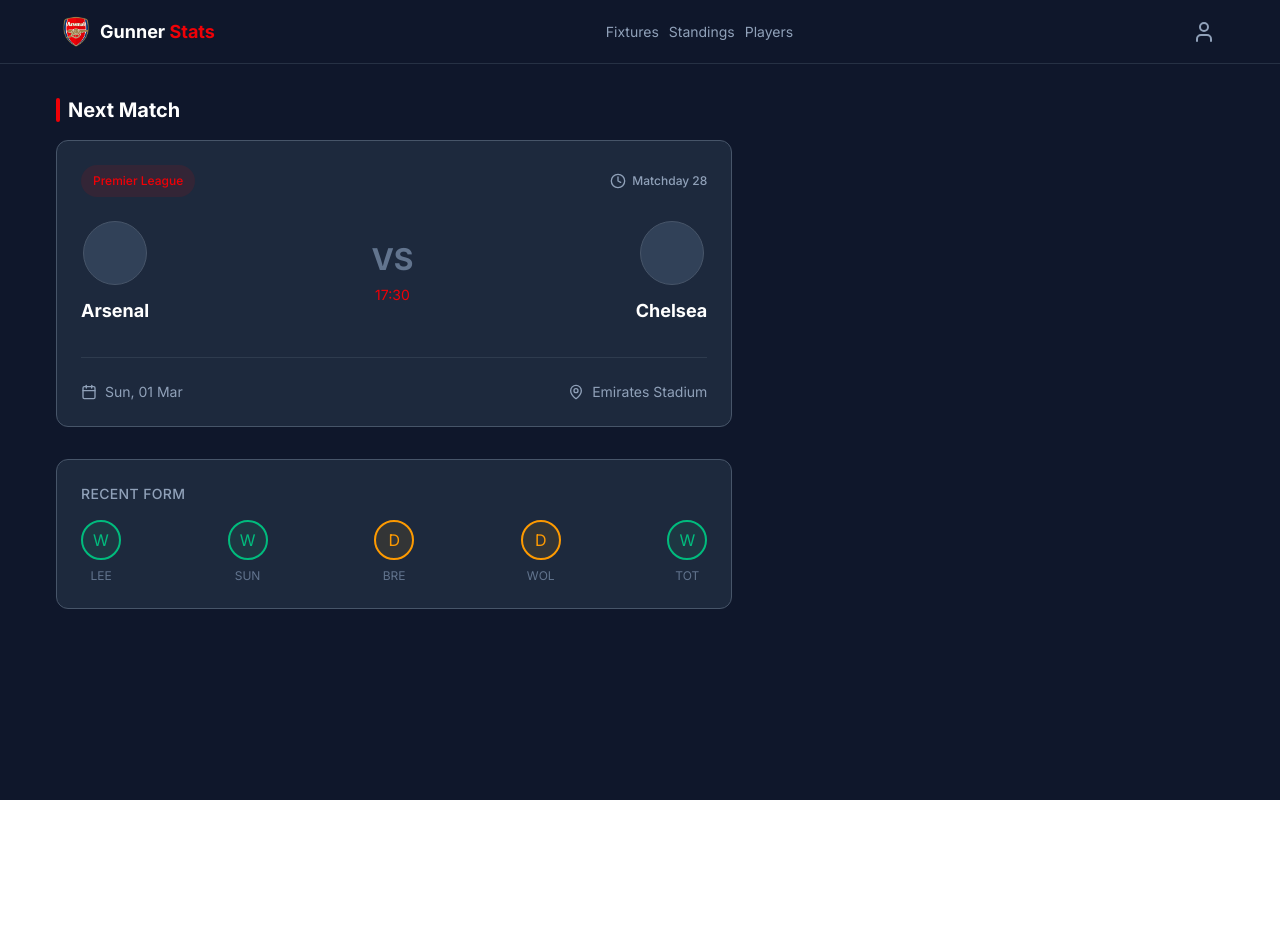
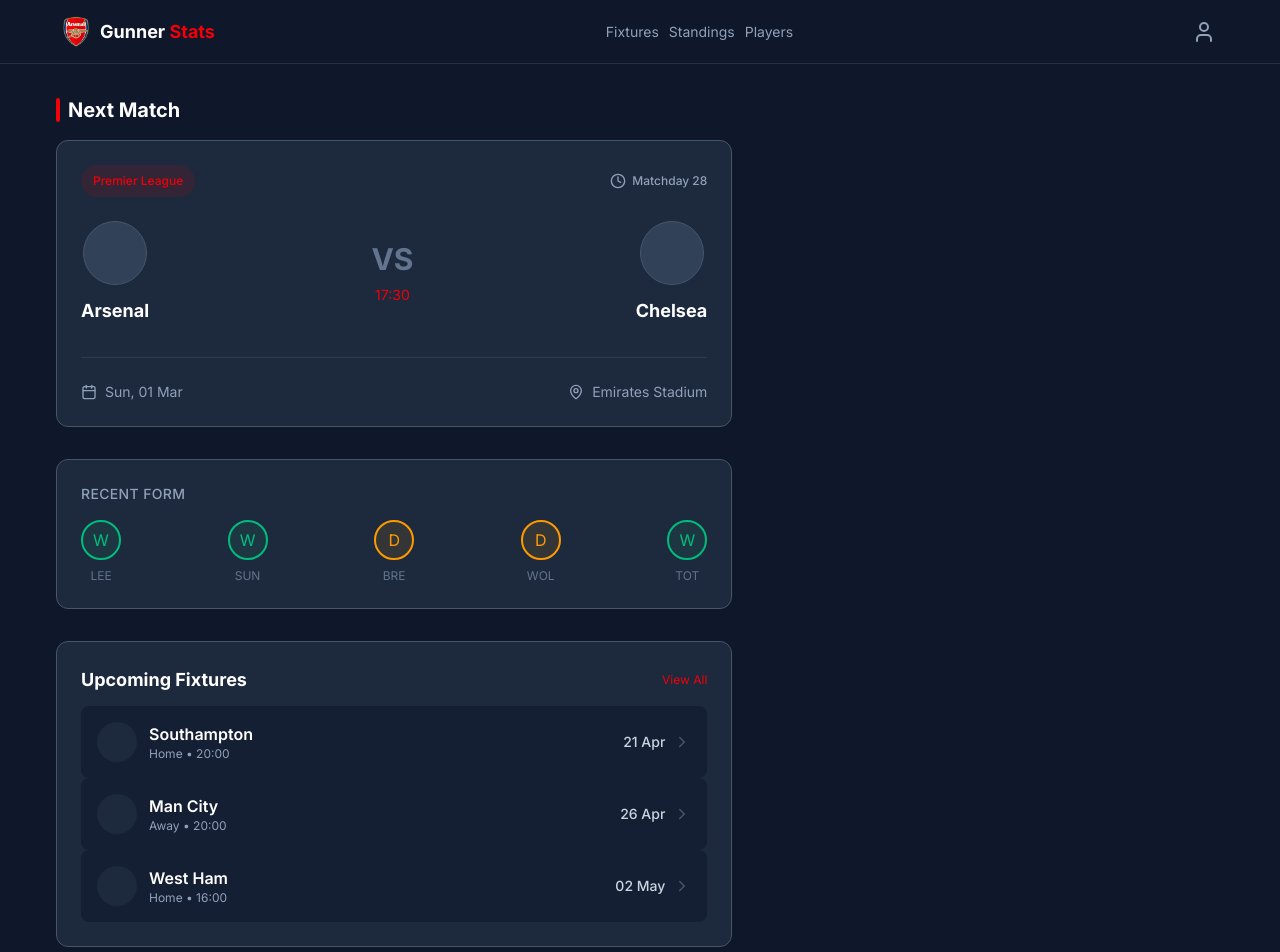
Before and after one commit to YuzStack/56_Gunner-Stats, a React (Vite) app: page / in a window 1280 px wide. Shown: the top 952 px of the page. Before the commit the page ends 800 px from the top, so only its background shows below. Built offline with nearby package versions, Linux system fonts and the light colour scheme; a web font is replaced by a local one.

Commit message:
Build the static version of 'UpcomingFixts' component

```diff
--- a/src/components/App.jsx
+++ b/src/components/App.jsx
@@ -5,6 +5,7 @@
 import Nav from './Nav';
 import NextMatch from './NextMatch';
 import RecentForm from './RecentForm';
+import UpcomingFixts from './UpcomingFixts';
 import UserProfile from './UserProfile';
 
 function App() {
@@ -20,6 +21,7 @@
         <LeftColumn>
           <NextMatch />
           <RecentForm />
+          <UpcomingFixts />
         </LeftColumn>
       </Dashboard>
     </div>
--- /dev/null
+++ b/src/components/UpcomingFixts.jsx
@@ -0,0 +1,94 @@
+import { ChevronRight } from 'lucide-react';
+
+function UpcomingFixts() {
+  return (
+    <div className='space-y-4'>
+      <div className='border-light-border rounded-xl border bg-slate-800 p-3 sm:p-6'>
+        <div className='mb-3 flex items-center justify-between'>
+          <h3 className='text-lg font-bold'>Upcoming Fixtures</h3>
+          <button className='text-light-red cursor-pointer text-xs'>
+            View All
+          </button>
+        </div>
+        <ul>
+          <li className='group cursor-pointer rounded-lg bg-slate-900/50 p-4 duration-300 hover:bg-slate-700/50'>
+            <div className='flex items-center justify-between'>
+              <div className='flex items-center gap-3'>
+                <div className='flex h-10 w-10 items-center justify-center rounded-full bg-slate-800'></div>
+                <div className='flex flex-col gap-0'>
+                  <p className='group-hover:text-light-red text-base font-semibold duration-300'>
+                    Southampton
+                  </p>
+                  <span className='text-xs text-slate-400'>
+                    Home &bull; 20:00
+                  </span>
+                </div>
+              </div>
+              <div className='flex items-center gap-2'>
+                <span className='text-sm font-medium text-slate-300'>
+                  21 Apr
+                </span>
+                <button className='text-light-border duration-300 group-hover:text-white'>
+                  <ChevronRight size={18} />
+                </button>
+              </div>
+            </div>
+          </li>
+
+          <li className='group cursor-pointer rounded-lg bg-slate-900/50 p-4 duration-300 hover:bg-slate-700/50'>
+            <div className='flex items-center justify-between'>
+              <div className='flex items-center gap-3'>
+                <div className='flex h-10 w-10 items-center justify-center rounded-full bg-slate-800'></div>
+                <div className='flex flex-col gap-0'>
+                  <p className='group-hover:text-light-red text-base font-semibold duration-300'>
+                    Man City
+                  </p>
+                  <span className='text-xs text-slate-400'>
+                    Away &bull; 20:00
+                  </span>
+                </div>
+              </div>
+              <div className='flex items-center gap-2'>
+                <span className='text-sm font-medium text-slate-300'>
+                  26 Apr
+                </span>
+                <button className='text-light-border duration-300 group-hover:text-white'>
+                  <ChevronRight size={18} />
+                </button>
+              </div>
+            </div>
+          </li>
+
+          <li className='group cursor-pointer rounded-lg bg-slate-900/50 p-4 duration-300 hover:bg-slate-700/50'>
+            <div className='flex items-center justify-between'>
+              <div className='flex items-center gap-3'>
+                <div className='flex h-10 w-10 items-center justify-center rounded-full bg-slate-800'></div>
+                <div className='flex flex-col gap-0'>
+                  <p className='group-hover:text-light-red text-base font-semibold duration-300'>
+                    West Ham
+                  </p>
+                  <span className='text-xs text-slate-400'>
+                    Home &bull; 16:00
+                  </span>
+                </div>
+              </div>
+              <div className='flex items-center gap-2'>
+                <span className='text-sm font-medium text-slate-300'>
+                  02 May
+                </span>
+                <button className='text-light-border duration-300 group-hover:text-white'>
+                  <ChevronRight size={18} />
+                </button>
+              </div>
+            </div>
+          </li>
+        </ul>
+      </div>
+      <button className='text-light-red mx-auto flex cursor-pointer text-sm font-medium'>
+        View Full Schedule →
+      </button>
+    </div>
+  );
+}
+
+export default UpcomingFixts;
```
